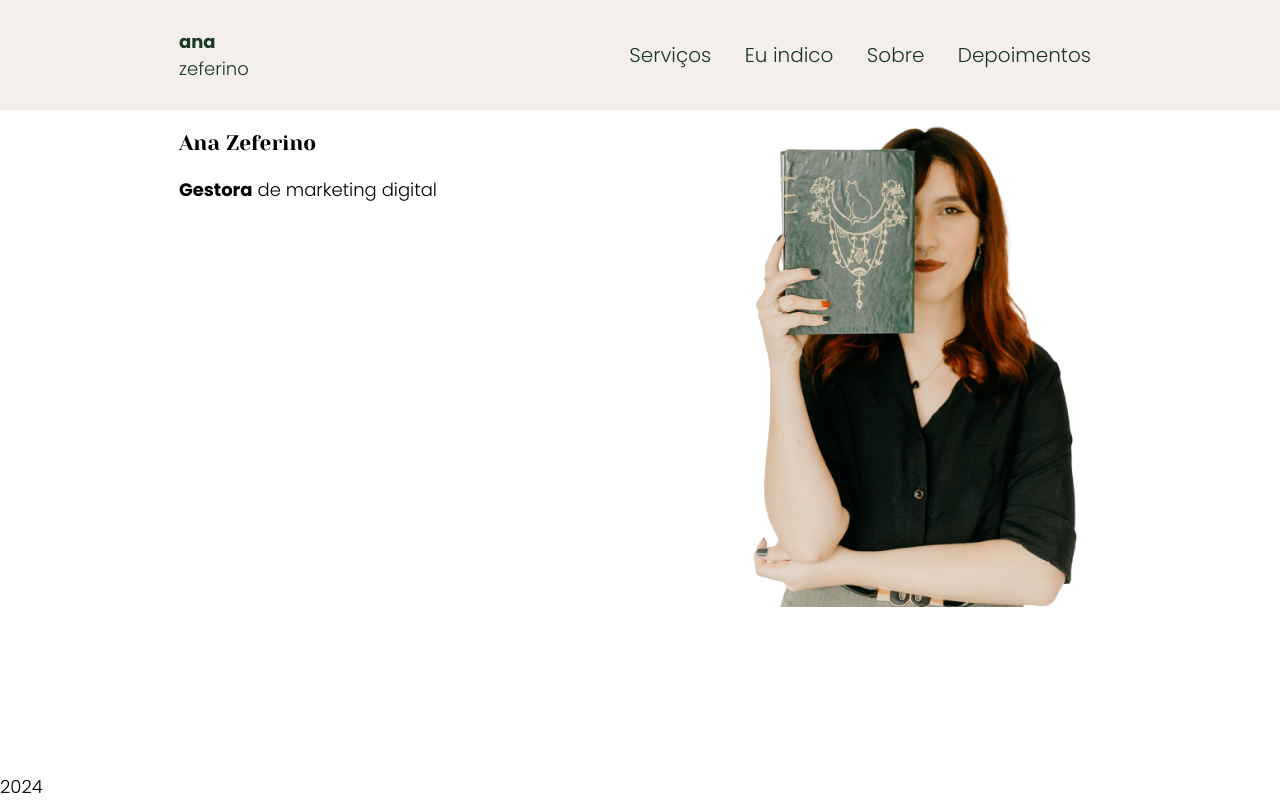
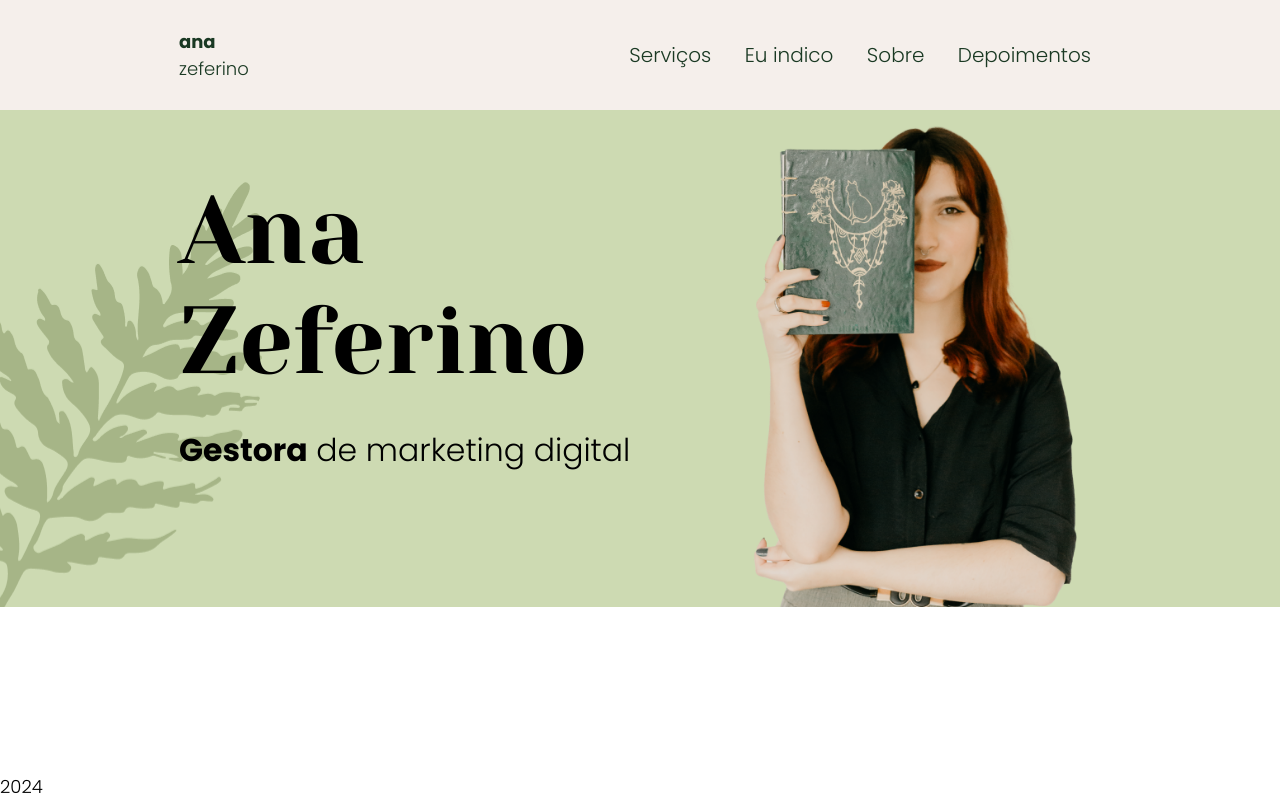
Before and after one commit to freshjsftm/pfm2024-1-figma-04-04-2024, a plain HTML site: page index.html in a window 1280 px wide. Drawn offline with Linux system fonts and the light colour scheme.

Commit message:
Add welcome.css

```diff
--- /dev/null
+++ b/assets/css/contact-menu.css
@@ -0,0 +1,16 @@
+.contact-menu {
+}
+.contact-menu-item {
+}
+.contact-menu-link {
+}
+.email {
+}
+.instagram {
+}
+.behance {
+}
+.linkedin {
+}
+.viber {
+}
--- /dev/null
+++ b/assets/css/welcome.css
@@ -0,0 +1,42 @@
+.welcome {
+  background-color: var(--bg-color-light);
+}
+.welcome-content{
+  display: flex;
+  flex-direction: column;
+  justify-content: center;
+}
+.welcome-heading {
+  margin: 0;
+  font-size: 2.87rem;
+}
+.welcome-text {
+  font-size: 0.75rem;
+}
+.photo {
+  display: block;
+}
+
+@media screen and (min-width: 768px){
+  .welcome-heading{
+    font-size: 3.8rem;
+  }
+  .welcome-text {
+    font-size: 1.3rem;
+  }
+}
+
+@media screen and (min-width: 900px){
+  .welcome {
+    background-image: url(./../icons/leaf.png);
+    background-repeat: no-repeat;
+    background-position-x: -20px;
+    background-position-y: 70px;
+  }
+  .welcome-heading{
+    font-size: 5.3rem;
+  }
+  .welcome-text {
+    font-size: 1.75rem;
+  }
+}
--- a/index.html
+++ b/index.html
@@ -17,6 +17,8 @@
     <link rel="stylesheet" href="./assets/css/custom-grid.css" />
     <link rel="stylesheet" href="./style.css" />
     <link rel="stylesheet" href="./assets/css/header.css" />
+    <link rel="stylesheet" href="./assets/css/welcome.css" />
+    <link rel="stylesheet" href="./assets/css/contact-menu.css" />
   </head>
   <body>
     <div class="wrapper">
@@ -48,8 +50,8 @@
         <section class="welcome">
           <div class="container">
             <div class="row">
-              <article class="col-7">
-                <h1 class="welcome-heading">Ana Zeferino</h1>
+              <article class="col-7 welcome-content">
+                <h1 class="welcome-heading">Ana <br> Zeferino</h1>
                 <p class="welcome-text">
                   <strong>Gestora</strong> de marketing digital
                 </p>
--- a/style.css
+++ b/style.css
@@ -1,5 +1,6 @@
 :root{
   /*variables colors*/
+  --bg-color-light: #CDDAB2;
 
   font-family: "Poppins", sans-serif;
   font-size: 16px;
```
Also changed, not shown: assets/icons/leaf.png (added).
